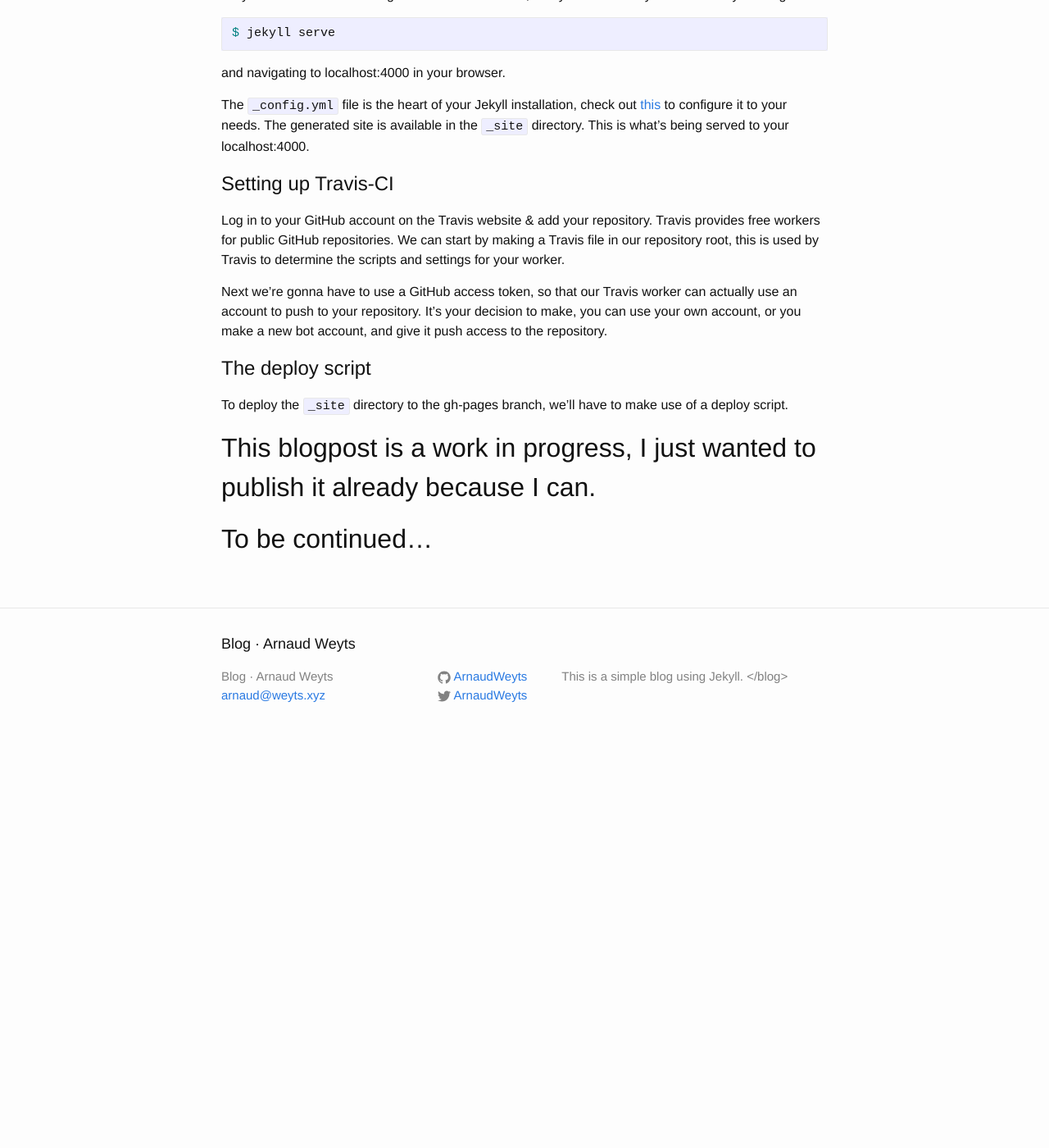
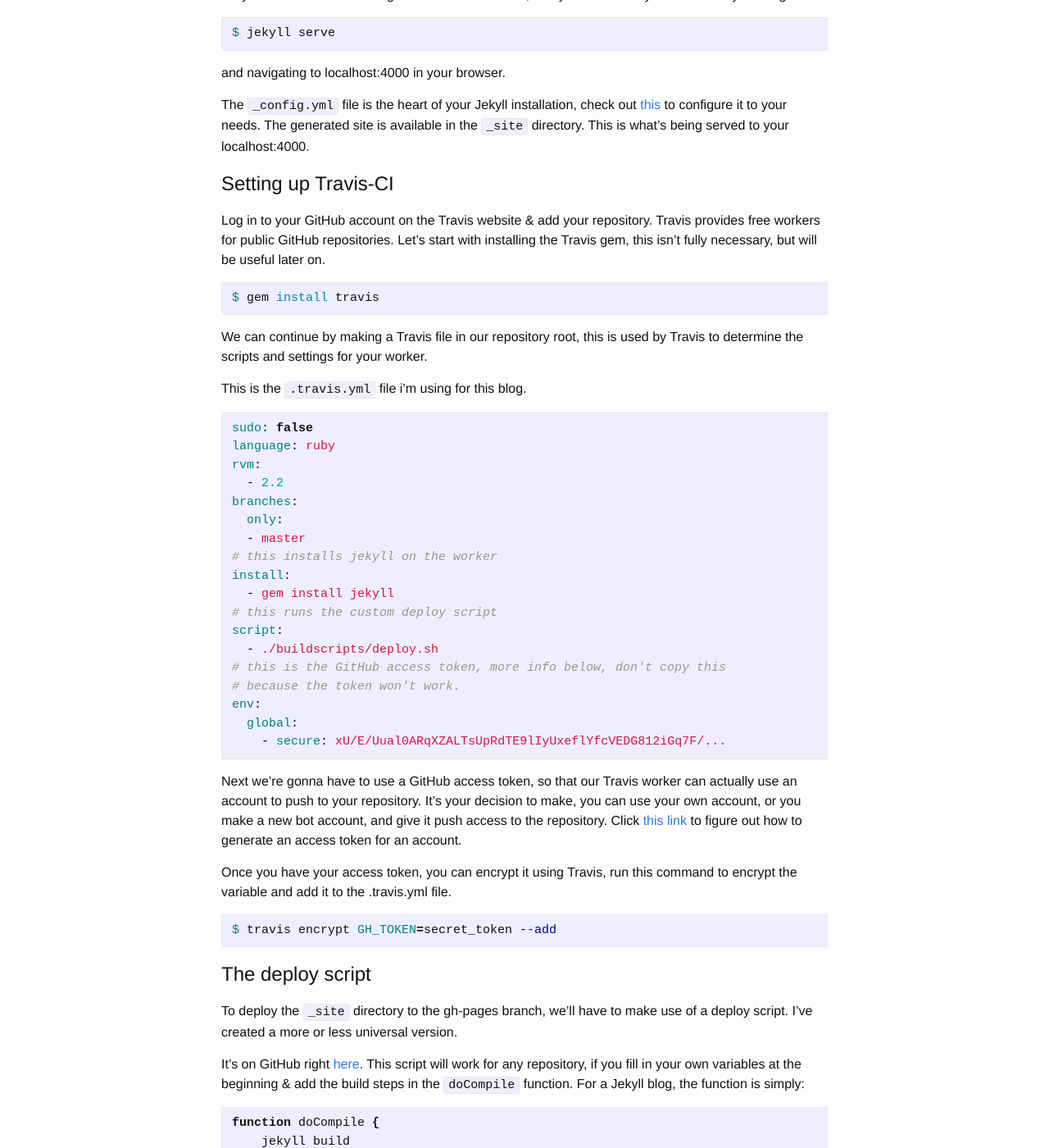
Before and after one commit to ArnaudWeyts/blog, a Jekyll site: the page built from _posts/2016-06-16-building-a-jekyll-site-using-travis.md, in a window 1280 px wide and 1400 px high, scrolled down 1484 px. Shown: the whole window at 82% size. Built offline with Jekyll 4.4.1, drawn with Linux system fonts in a browser that asks for light colours; comment, search, counter and statistics services are not loaded; before the commit the page ends 2403 px from its top, so only the background shows below that; some of the changed text lies outside the part shown.

Commit message:
finished travis jekyll post

````diff
--- a/_posts/2016-06-16-building-a-jekyll-site-using-travis.md
+++ b/_posts/2016-06-16-building-a-jekyll-site-using-travis.md
@@ -78,15 +78,60 @@
 
 # Setting up Travis-CI
 Log in to your GitHub account on the Travis website & add your repository. Travis provides free workers for public GitHub repositories.
-We can start by making a Travis file in our repository root, this is used by Travis to determine the scripts and settings for your worker.
+Let's start with installing the Travis gem, this isn't fully necessary, but will be useful later on.
+
+```bash
+$ gem install travis
+```
+
+We can continue by making a Travis file in our repository root, this is used by Travis to determine the scripts and settings for your worker.
+
+This is the `.travis.yml` file i'm using for this blog.
+
+```yml
+sudo: false
+language: ruby
+rvm:
+  - 2.2
+branches:
+  only:
+  - master
+# this installs jekyll on the worker
+install:
+  - gem install jekyll
+# this runs the custom deploy script
+script:
+  - ./buildscripts/deploy.sh
+# this is the GitHub access token, more info below, don't copy this
+# because the token won't work.
+env:
+  global:
+    - secure: xU/E/Uual0ARqXZALTsUpRdTE9lIyUxeflYfcVEDG812iGq7F/...
+```
 
 Next we're gonna have to use a GitHub access token, so that our Travis worker can actually use an account to push to your repository.
 It's your decision to make, you can use your own account, or you make a new bot account, and give it push access to the repository.
+Click [this link](https://help.github.com/articles/creating-an-access-token-for-command-line-use/) to figure out how to generate an access token for an account.
 
+Once you have your access token, you can encrypt it using Travis, run this command to encrypt the variable and add it to the .travis.yml file.
+
+```bash
+$ travis encrypt GH_TOKEN=secret_token --add
+```
 
 # The deploy script
 To deploy the `_site` directory to the gh-pages branch, we'll have to make use of a deploy script.
+I've created a more or less universal version.
 
-## This blogpost is a work in progress, I just wanted to publish it already because I can.
+It's on GitHub right [here](https://github.com/ArnaudWeyts/blog/blob/master/buildscripts/deploy.sh).
+This script will work for any repository, if you fill in your own variables at the beginning & add the build steps in the `doCompile` function.
+For a Jekyll blog, the function is simply:
 
-## To be continued...
+```bash
+function doCompile {
+    jekyll build
+}
+```
+
+# That's it!
+You just made your own Jekyll blog using Travis, anytime you push to the master branch, Travis will take care of everything and publish your changes online. Happy blogging!
````
Also changed, not shown: 1 other file.
